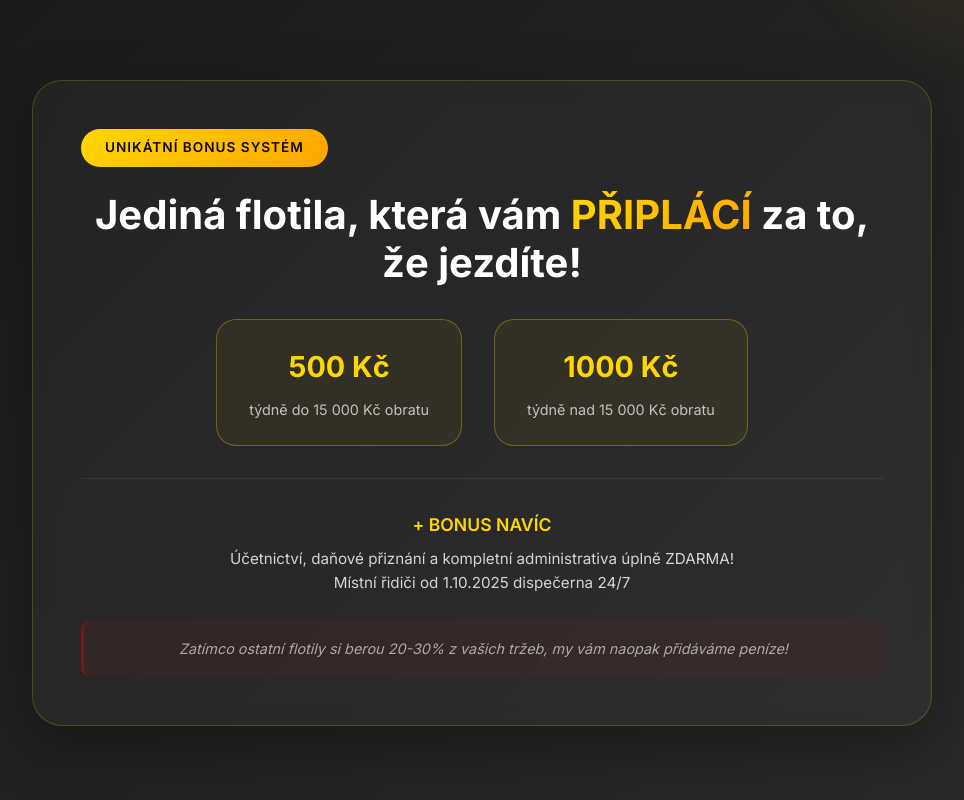
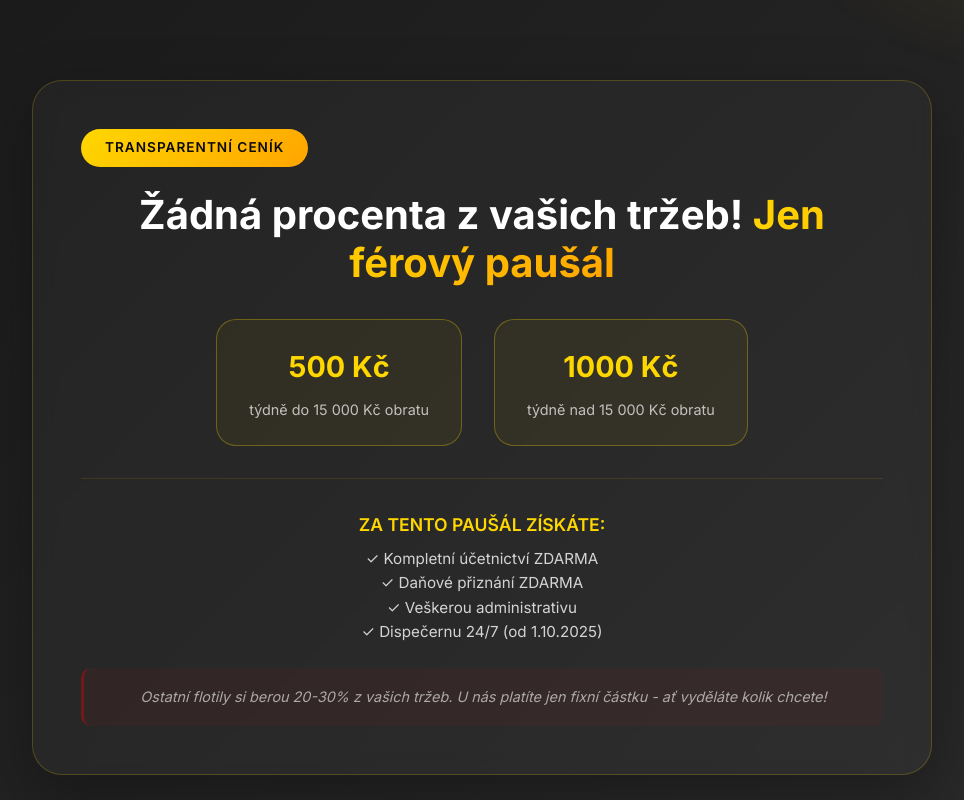
Before and after one commit to st3pan007/JanVaclavik, a plain HTML site: page index.html in a window 1280 px wide. Shown: the part 800-1600 px from the top of the page, without its empty margins (158-1122 px from the left). Drawn offline with Linux system fonts and the light colour scheme.

Commit message:
Update index.html

```diff
--- a/index.html
+++ b/index.html
@@ -87,12 +87,12 @@
             background: rgba(250, 248, 245, 0.95);
             backdrop-filter: blur(20px);
             z-index: 1000;
+            padding: 1.2rem 0;
+            transition: all 0.4s cubic-bezier(0.4, 0, 0.2, 1);
+        }
+
+        nav.scrolled {
             padding: 0.7rem 0;
-            transition: all 0.4s cubic-bezier(0.4, 0, 0.2, 1);
-        }
-
-        nav.scrolled {
-            padding: 0.5rem 0;
             background: rgba(245, 242, 238, 0.98);
             box-shadow: 0 10px 40px rgba(0,0,0,0.08);
         }
@@ -107,7 +107,7 @@
         }
 
         .logo {
-            height: 85px;
+            height: 45px;
             transition: transform 0.3s ease;
         }
 
@@ -1386,8 +1386,8 @@
     <section id="bonus-banner">
         <div class="container">
             <div class="bonus-content">
-                <span class="bonus-badge">UNIKÁTNÍ BONUS SYSTÉM</span>
-                <h2>Jediná flotila, která vám <span class="bonus-highlight">PŘIPLÁCÍ</span> za to, že jezdíte!</h2>
+                <span class="bonus-badge">TRANSPARENTNÍ CENÍK</span>
+                <h2>Žádná procenta z vašich tržeb! <span class="bonus-highlight">Jen férový paušál</span></h2>
 
                 <div class="bonus-amounts">
                     <div class="bonus-card">
@@ -1401,14 +1401,16 @@
                 </div>
 
                 <div class="bonus-extra">
-                    <div class="bonus-extra-title">+ BONUS NAVÍC</div>
+                    <div class="bonus-extra-title">ZA TENTO PAUŠÁL ZÍSKÁTE:</div>
                     <div class="bonus-extra-text">
-                        Účetnictví, daňové přiznání a kompletní administrativa úplně ZDARMA!<br>
-                        Místní řidiči od 1.10.2025 dispečerna 24/7
+                        ✓ Kompletní účetnictví ZDARMA<br>
+                        ✓ Daňové přiznání ZDARMA<br>
+                        ✓ Veškerou administrativu<br>
+                        ✓ Dispečernu 24/7 (od 1.10.2025)
                     </div>
 
                     <div class="bonus-comparison">
-                        <span>Zatímco ostatní flotily si berou 20-30% z vašich tržeb, my vám naopak přidáváme peníze!</span>
+                        <span>Ostatní flotily si berou 20-30% z vašich tržeb. U nás platíte jen fixní částku - ať vyděláte kolik chcete!</span>
                     </div>
                 </div>
             </div>
```
